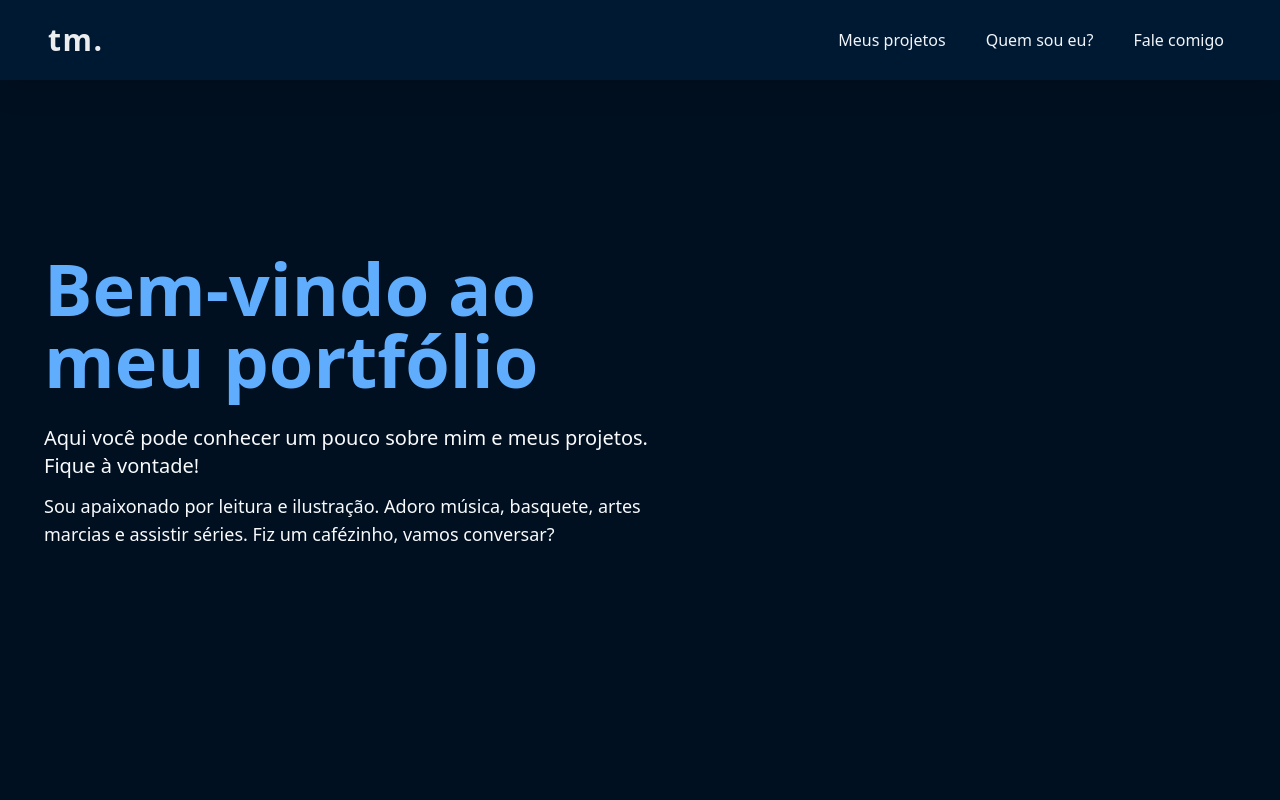
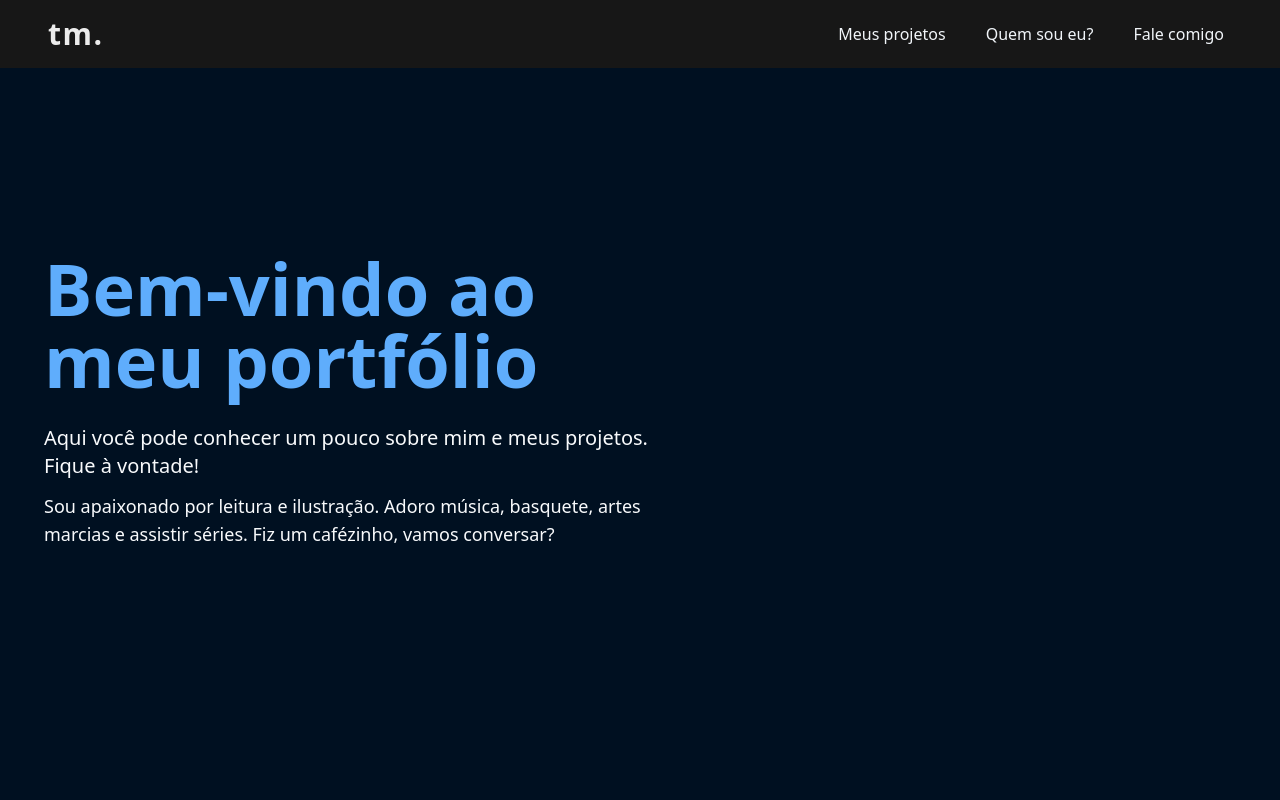
Before and after one commit to Tassio-Med/Portfolio, a React (Vite) app: page / in a window 1280 px wide. Shown: the top 800 px of the page. Built offline with nearby package versions, Linux system fonts and the light colour scheme.

Commit message:
feat: animações adicionadas na Navbar

```diff
--- a/src/Components/Navbar.jsx
+++ b/src/Components/Navbar.jsx
@@ -1,8 +1,7 @@
 import { useState} from 'react';
+import { motion } from 'framer-motion';
 
 import { Link } from 'react-scroll'
-// import { Link, Button, Element, Events, animateScroll as scroll, scrollSpy, scroller } from 'react-scroll'
-
 import { HiMenu } from 'react-icons/hi';
 import { MdClose } from 'react-icons/md';
 
@@ -13,23 +12,47 @@ function Nav(){
   const handleClose = () => setNavbar(!navbar);
 
   return(
-    <nav className="w-screen h-20 z-30 bg-[#001933] fixed shadow-xl">
+    <nav className="w-screen z-30 bg-neutral-900 fixed">
 
       <div className="px-2 flex justify-between items-center w-full h-full">
         <div className="flex items-center w-screen sm:mx-6">
-          <h1 className="p-4 mr-4 font-bold text-2xl tm tm:hover md:text-3xl">
+          <motion.h1
+            className="p-4 mr-4 font-bold text-2xl tm tm:hover md:text-3xl"
+              initial={{ opacity: 1, x: -500 }}
+              animate={{ opacity: 1, x: 0 }}
+              exit={{ opacity: 0, x: -20 }}
+              transition={{ duration: 0.3, delay: 0.5 }}
+          >
             <Link to="hero" smooth={true} duration={500} className="tracking-wider">tm.</Link>
-          </h1>
+          </motion.h1>
           <ul className="hidden text-slate-100 w-full justify-end md:flex">
-            <li className="p-2 mr-6 rounded-lg list-none transition- hover:bg-blue-700 duration-700 cursor-pointer">
+            <motion.li
+              className="p-2 mr-6 rounded-lg  cursor-pointer hover:underline"
+              initial={{ opacity: 1, x: 500 }}
+              animate={{ opacity: 1, x: 0 }}
+              exit={{ opacity: 0, x: -20 }}
+              transition={{ duration: 0.3, delay: 0.5 }}
+            >
               <Link to="carousel" smooth={true} duration={500} className="font-medium">Meus projetos</Link>
-            </li>
-            <li className="p-2 mr-6 rounded-lg list-none hover:bg-blue-700 duration-700 cursor-pointer">
-              <Link to="about" smooth={true} offset={-200} duration={500} className="font-medium">Quem sou eu?</Link>
-            </li>
-            <li className="p-2 mr-4 rounded-lg list-none hover:bg-blue-700 duration-700 cursor-pointer">
+            </motion.li>
+            <motion.li
+              className="p-2 mr-6 rounded-lg  cursor-pointer hover:underline"
+              initial={{ opacity: 1, x: 500 }}
+              animate={{ opacity: 1, x: 0 }}
+              exit={{ opacity: 0, x: -20 }}
+              transition={{ duration: 0.3, delay: 0.7 }}
+            >
+              <Link to="about" smooth={true} offset={-10} duration={500} className="font-medium">Quem sou eu?</Link>
+            </motion.li>
+            <motion.li
+              className="p-2 mr-4 rounded-lg  cursor-pointer hover:underline"
+              initial={{ opacity: 1, x: 500 }}
+              animate={{ opacity: 1, x: 0 }}
+              exit={{ opacity: 0, x: -20 }}
+              transition={{ duration: 0.3, delay: 0.9 }}
+            >
               <Link to="contact" smooth={true} offset={-100} duration={500} className="font-medium">Fale comigo</Link>
-            </li>
+            </motion.li>
           </ul>
         </div>
 
@@ -39,13 +62,13 @@ function Nav(){
       </div>
 
       <ul className={!navbar ? "hidden" : "absolute bg-[#001933] w-full px-8 text-slate-50"}>
-        <li className="p-2 mb-3 rounded-lg list-none transition- hover:bg-blue-700 duration-700">
+        <li className="p-2 mb-3 rounded-lg list-none">
           <Link to="carousel" smooth={true} duration={500} onClick={handleClose} className="cursor-pointer">Meus projetos</Link>
         </li>
-        <li className="p-2 mb-3 rounded-lg list-none hover:bg-blue-700 duration-700">
+        <li className="p-2 mb-3 rounded-lg list-none">
           <Link to="about" smooth={true} offset={-200} duration={500} onClick={handleClose} className="cursor-pointer">Quem sou eu?</Link>
         </li>
-        <li className="p-2 mb-3 rounded-lg list-none hover:bg-blue-700 duration-700">
+        <li className="p-2 mb-3 rounded-lg list-none">
           <Link to="contact" smooth={true} offset={-100} duration={500} onClick={handleClose} className="cursor-pointer">Fale comigo</Link>
         </li>
       </ul>
```
